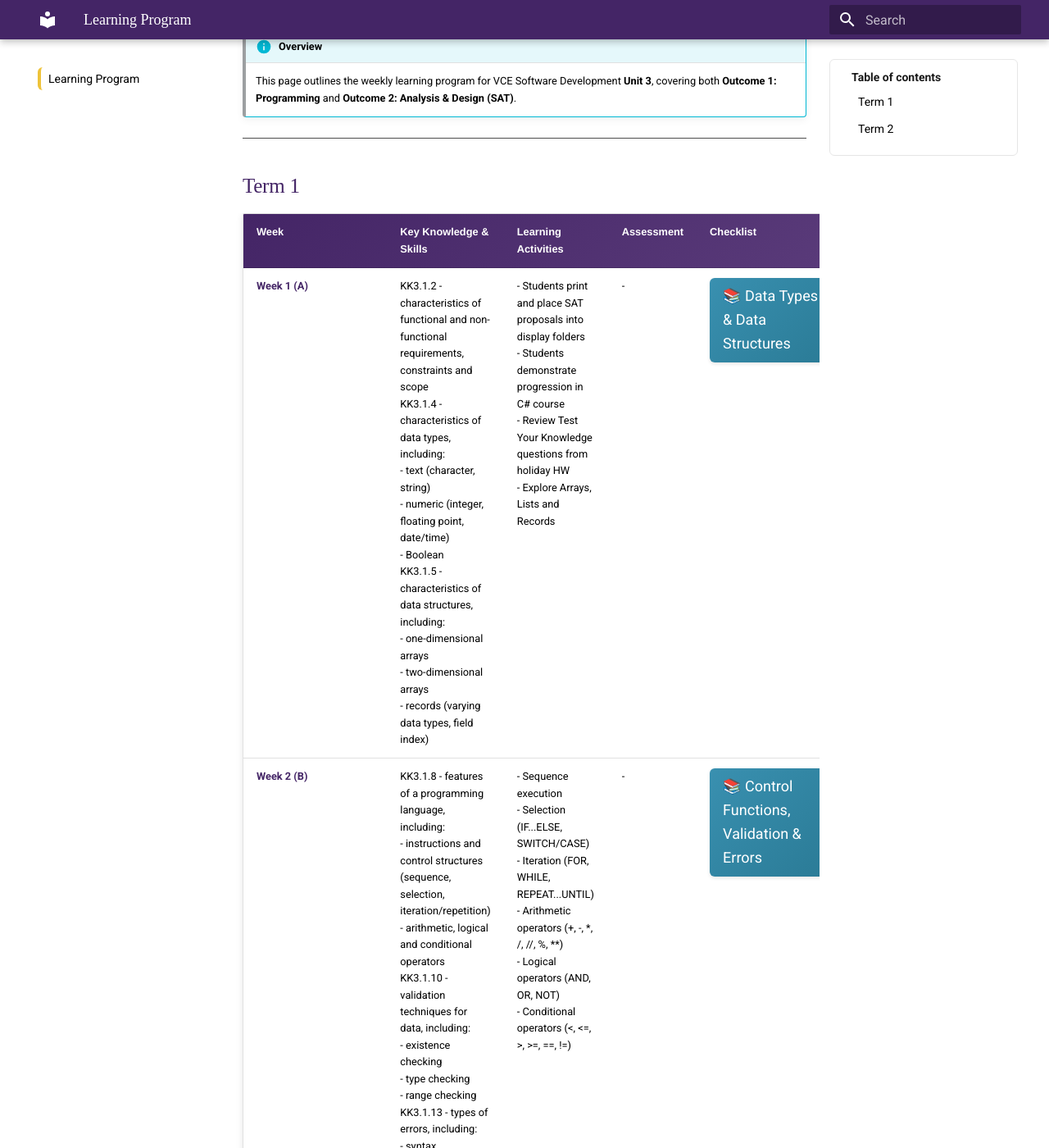
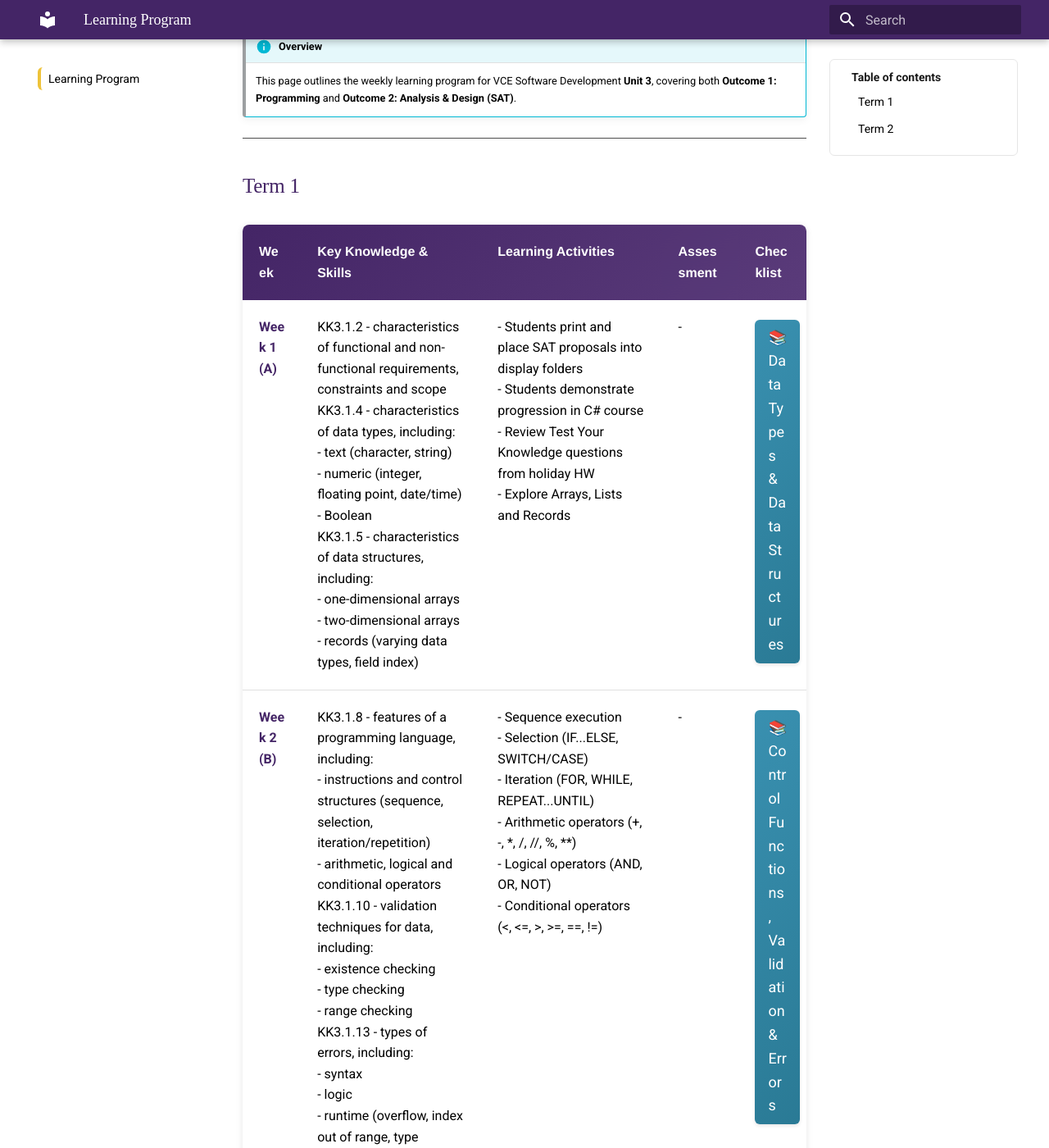
Before and after one commit to tommymac2709/2026-VCE_Unit3_4-SoftwareDevelopment_IonaCollegeGeelong, an MkDocs documentation site: the page built from docs/learning-program.md, in a window 1280 px wide and 1400 px high, scrolled down 231 px. Shown: the whole window at 82% size. Built offline with MkDocs 1.6.1 and Material for MkDocs 9.7.7, drawn with Linux system fonts in a browser that asks for light colours.

Commit message:
Tweak learning program table layout

```diff
--- a/docs/learning-program.md
+++ b/docs/learning-program.md
@@ -7,7 +7,7 @@
 
 ## Term 1
 
-<table>
+<table class="learning-program">
   <thead>
     <tr>
       <th>Week</th>
@@ -259,7 +259,7 @@
 
 ## Term 2
 
-<table>
+<table class="learning-program">
   <thead>
     <tr>
       <th>Week</th>
--- a/docs/stylesheets/extra.css
+++ b/docs/stylesheets/extra.css
@@ -234,6 +234,31 @@ body {
   min-width: 120px;
 }
 
+/* Learning Program column widths */
+.md-typeset table.learning-program {
+  table-layout: fixed;
+}
+
+.md-typeset table.learning-program th:nth-child(1),
+.md-typeset table.learning-program td:nth-child(1) {
+  width: 8ch;
+  max-width: 8ch;
+  min-width: 0;
+  white-space: normal;
+}
+
+.md-typeset table.learning-program th:nth-child(2),
+.md-typeset table.learning-program td:nth-child(2),
+.md-typeset table.learning-program th:nth-child(3),
+.md-typeset table.learning-program td:nth-child(3) {
+  width: 32%;
+}
+
+.md-typeset table.learning-program th:nth-child(5),
+.md-typeset table.learning-program td:nth-child(5) {
+  width: 12%;
+}
+
 /* Checklist column links styling - targets 5th column */
 .md-typeset table tbody td:nth-child(5) a {
   display: inline-block;
```
